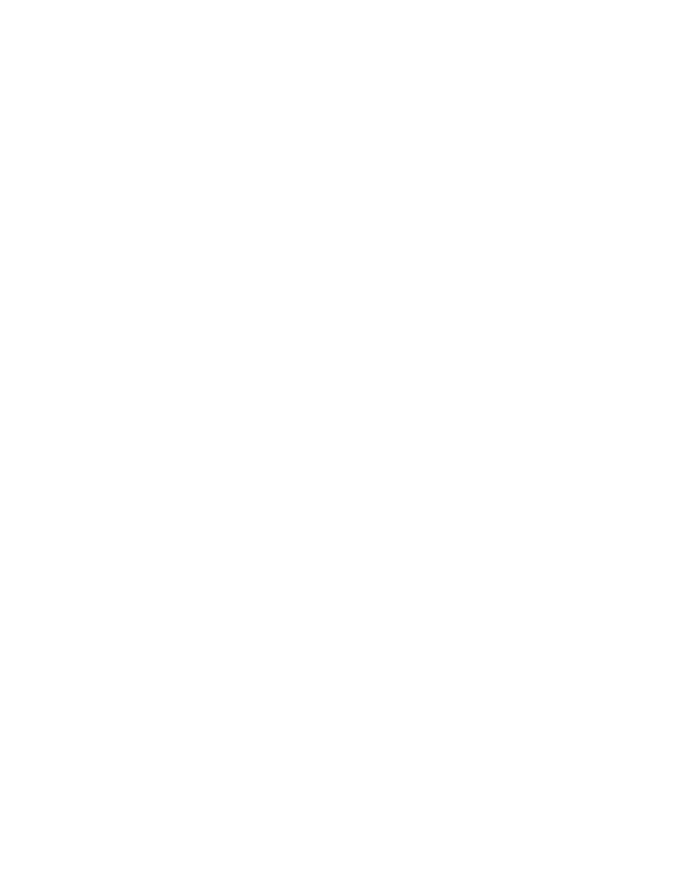
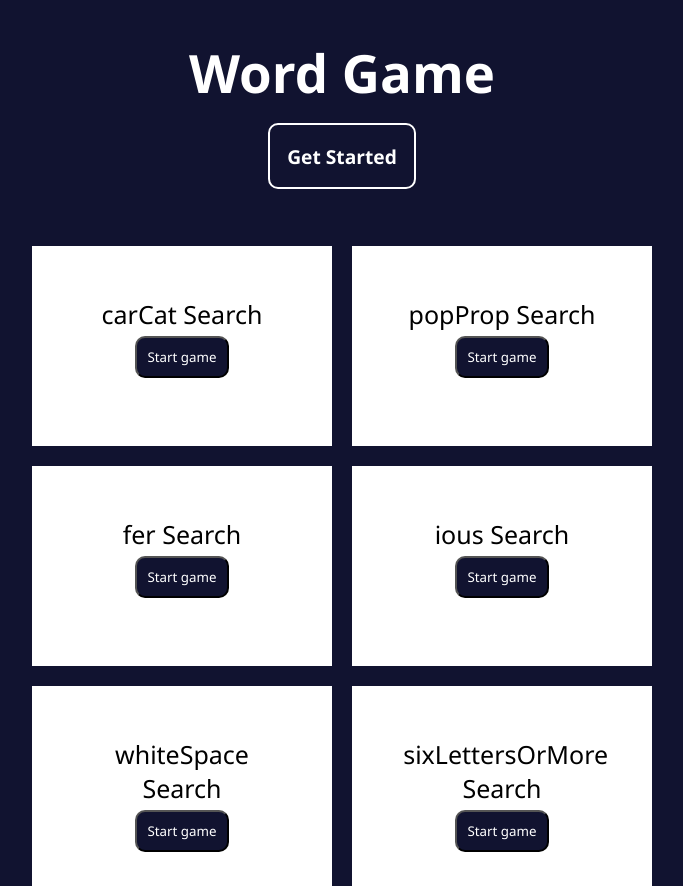
Before and after one commit to Officialvic/regExpTasks, a plain HTML site: page RegExp.html in a window 1280 px wide. Shown: the whole page, without its empty margins (298-981 px from the left). Before the commit the page ends 800 px from the top, so only its background shows below. Drawn offline with Linux system fonts and the light colour scheme.

Commit message:
RegExp Application

```diff
--- a/RegExp.html
+++ b/RegExp.html
@@ -4,8 +4,102 @@
     <meta charset="UTF-8">
     <meta name="viewport" content="width=device-width, initial-scale=1.0">
     <title>Document</title>
+
+    <style>
+        * {
+            margin: 0;
+            padding: 0;
+            box-sizing: border-box;
+            background: #111330;
+            font-family: 'Segoe UI', Tahoma, Geneva, Verdana, sans-serif;
+        }
+
+        .container {
+            margin: 2.3rem 5.5rem;
+        }
+        h1 {
+            color: #fff;
+            text-align: center;
+            font-size: 3.3rem;
+        }
+
+        a {
+            text-decoration: none;
+            color: #fff;
+            text-align: center;
+            border: 2px solid #fff;
+            font-size: 1.2rem;
+            padding: 1.1rem;
+            border-radius: 10px;
+        }
+
+        #games {
+            margin-top: 4.2rem;
+        }
+
+        .games_container {
+            display: grid;
+            grid-template-columns: repeat(2, 300px);
+            align-items: center;
+            justify-content: center;
+            gap: 20px;
+        }
+
+        .game {
+            background: #fff;
+            height: 200px;
+            padding: 3.2rem;
+            text-align: center;
+            font-size: 25px;
+        }
+
+        button {
+            background-color: #111330;
+            padding: 10px;
+            color: #fff;
+            border-radius: 10px;
+            margin-top: 5px;
+            cursor: pointer;
+        }
+    </style>
 </head>
 <body>
+    <section class="container">
+        <h1>
+            Word Game
+            <br>
+            <a href="#games">Get Started</a>
+        </h1>
+    </section>
+    <main id="games">
+        <div class="games_container">
+            <div class="game">
+                carCat Search <br>
+                <button onclick="carCat()">Start game</button>
+            </div>
+            <div class="game">
+                popProp Search <br>
+                <button onclick="popProp()">Start game</button>
+            </div>
+            <div class="game">
+                fer Search <br>
+                <button onclick="fer()">Start game</button>
+            </div>
+            <div class="game">
+                ious Search <br>
+                <button onclick="ious()">Start game</button>
+            </div>
+            <div class="game">
+                whiteSpace Search <br>
+                <button onclick="whiteSpace()">Start game</button>
+            </div>
+            <div class="game">
+                sixLettersOrMore Search <br>
+                <button onclick="sixLettersOrMore()">Start game</button>
+            </div>
+        </div>
+    </main>
+
 
     <script src="script.js"></script>
 </body>
--- a/script.js
+++ b/script.js
@@ -31,5 +31,5 @@ const sixLettersOrMore = () => {
 // sixLettersOrMore()
 
 
-let story = "'This is my story.'";
-alert(story.replace(/\b\W/, '"'));
+// let story = "'This is my story.'";
+// alert(story.replace(/\b\W/, '"'));
```
